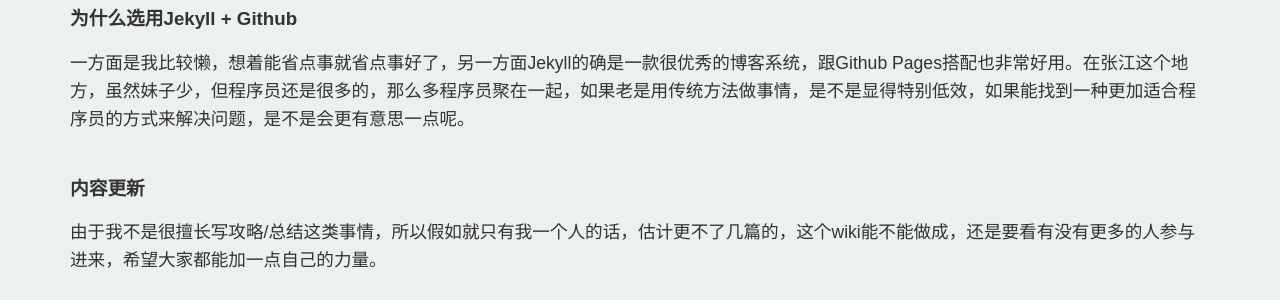
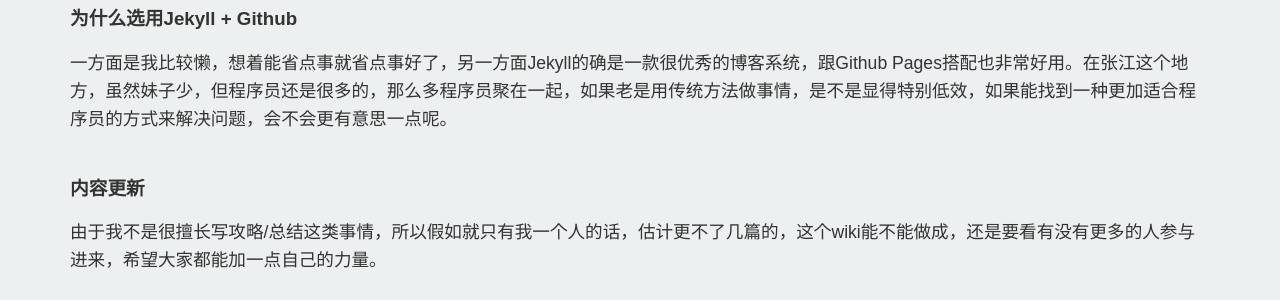
Before and after one commit to Shevckcccc/zhangjiang-life, a Jekyll site: the page built from about.md, in a window 1280 px wide. Shown: the part 648-948 px from the top of the page. Built offline with Jekyll 4.4.1, drawn with Linux system fonts in a browser that asks for light colours; nearby versions of some CDN libraries.

Commit message:
update style

```diff
--- a/_includes/author.html
+++ b/_includes/author.html
@@ -22,7 +22,6 @@
                  </div>
              </div>
          </div>
-
      </div>
     {% endfor %}
 {% endif %}
--- a/about.md
+++ b/about.md
@@ -9,7 +9,7 @@
 
 ###**为什么选用Jekyll + Github**
 
-一方面是我比较懒，想着能省点事就省点事好了，另一方面Jekyll的确是一款很优秀的博客系统，跟Github Pages搭配也非常好用。在张江这个地方，虽然妹子少，但程序员还是很多的，那么多程序员聚在一起，如果老是用传统方法做事情，是不是显得特别低效，如果能找到一种更加适合程序员的方式来解决问题，是不是会更有意思一点呢。
+一方面是我比较懒，想着能省点事就省点事好了，另一方面Jekyll的确是一款很优秀的博客系统，跟Github Pages搭配也非常好用。在张江这个地方，虽然妹子少，但程序员还是很多的，那么多程序员聚在一起，如果老是用传统方法做事情，是不是显得特别低效，如果能找到一种更加适合程序员的方式来解决问题，会不会更有意思一点呢。
 
 
 
--- a/css/styles.css
+++ b/css/styles.css
@@ -2,6 +2,7 @@
     font-family: "Hiragino Sans GB", "Microsoft YaHei", "WenQuanYi Micro Hei", sans-serif;
     background: #ecf0f1;
     font-size: 100%;
+    overflow: hidden;
 }
 a, a:hover {
     color: #000;
```
Also changed, not shown: README.md, _layouts/default.html (line endings or trailing spaces).
